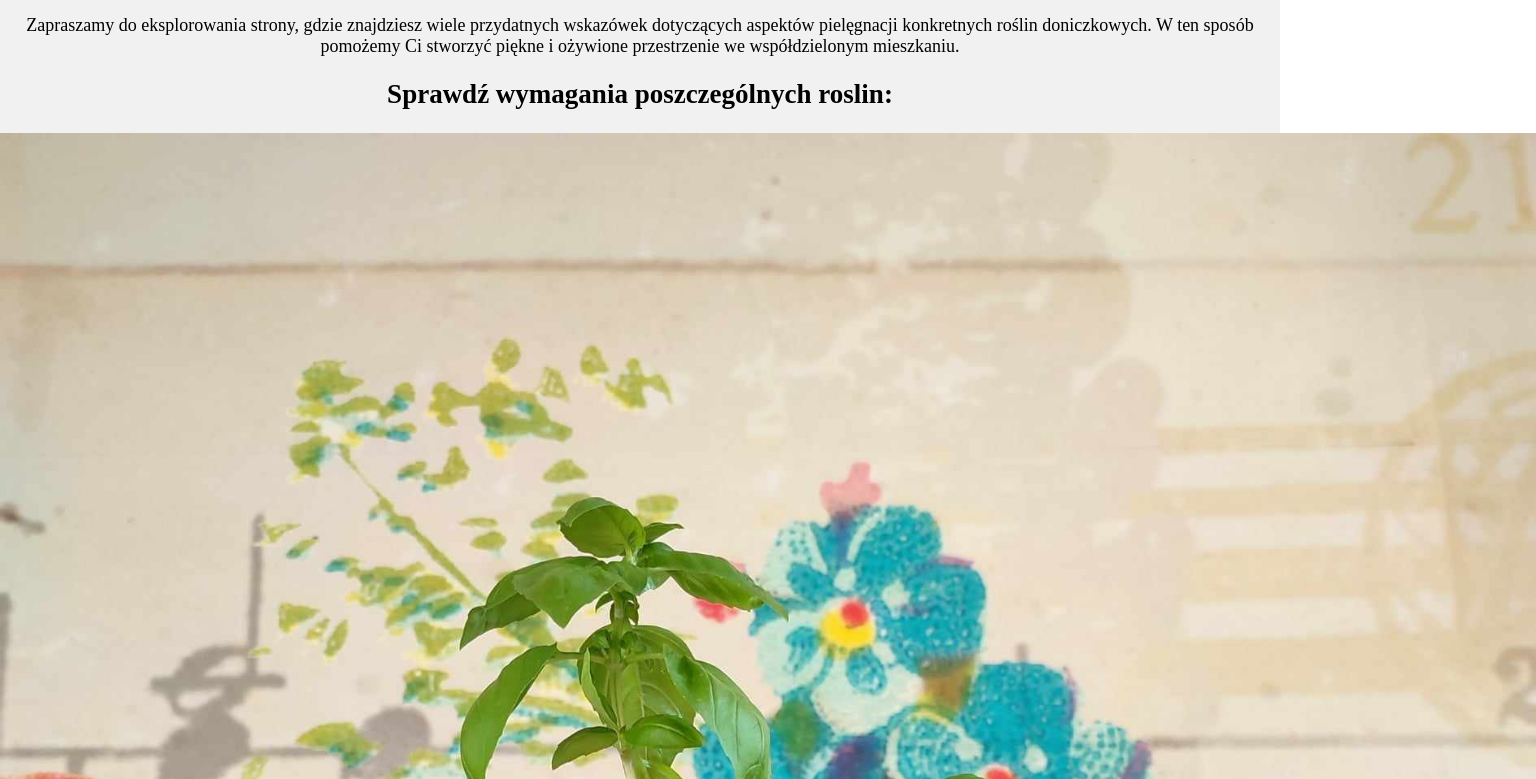
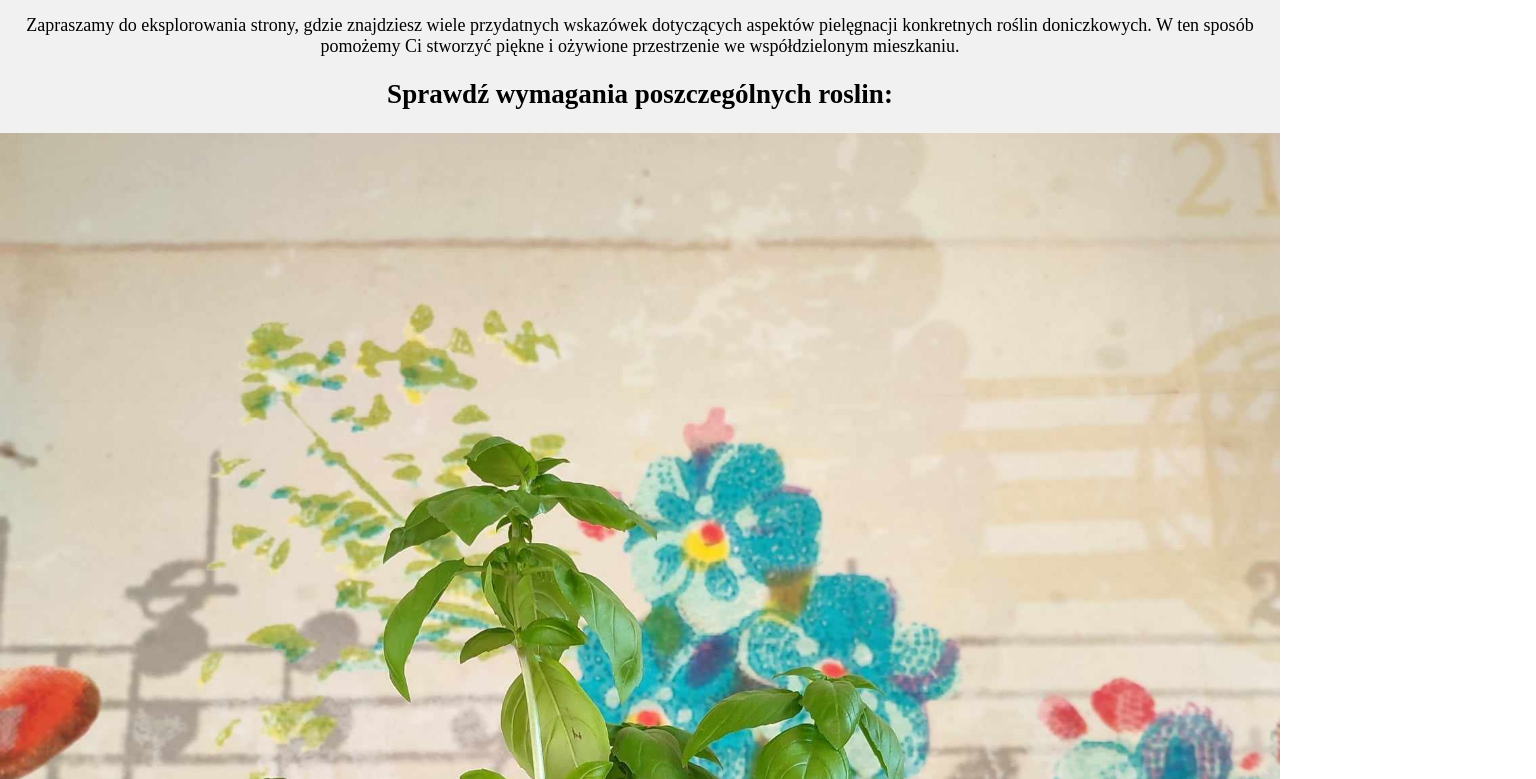
Before and after one commit to isa987/JPiTI-Projekt, a plain HTML site: page JPiTIprojekt/index.html in a window 1280 px wide. Shown: the part 545-1324 px from the top of the page, 1536 px wide, since content can reach past the window. Drawn offline with Linux system fonts and the light colour scheme.

Commit message:
Update style.css

```diff
--- a/JPiTIprojekt/style.css
+++ b/JPiTIprojekt/style.css
@@ -51,6 +51,7 @@ body {
 
 
   img{
-   max-width: 120%;
+   max-width: 100%;
+      height:auto;
     border-top: 2px;
   }
```
